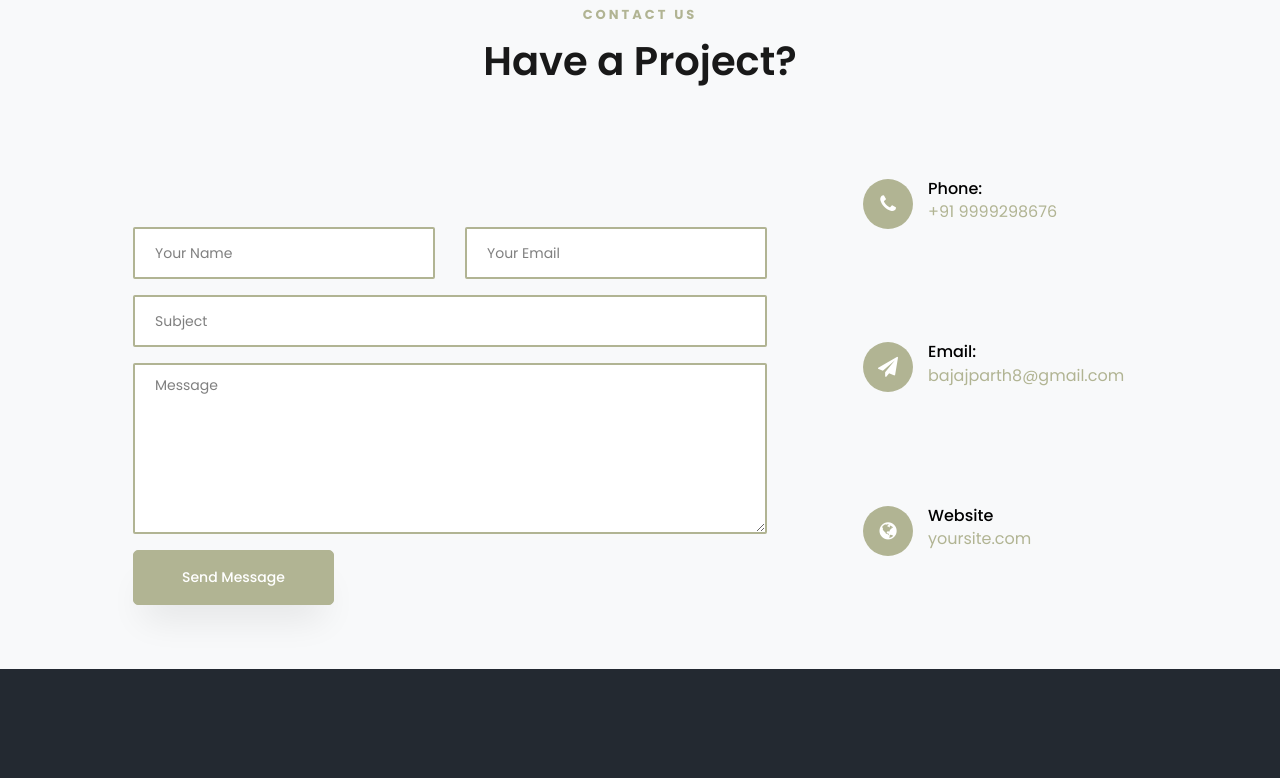
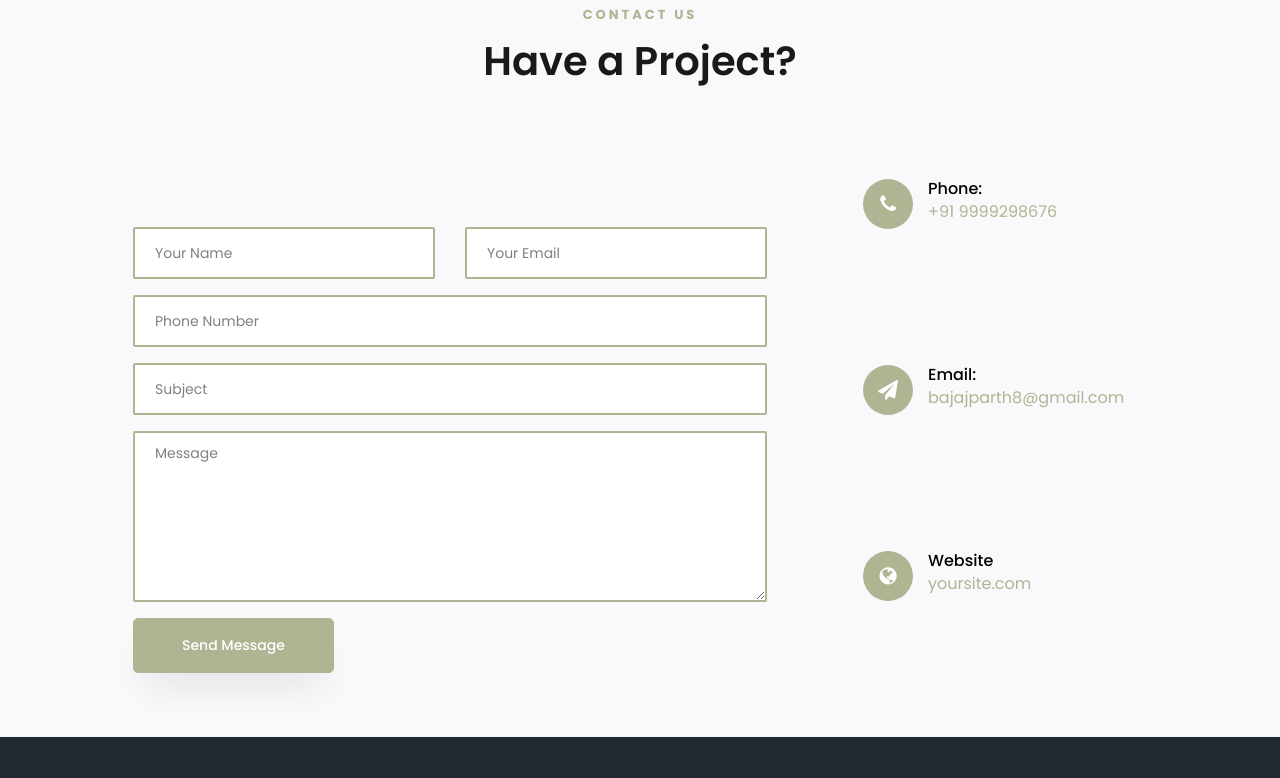
Before and after one commit to Parthbajaj/portfolio_website, a plain HTML site: page index.html in a window 1280 px wide. Shown: the part 3763-4541 px from the top of the page. Drawn offline with Linux system fonts and the light colour scheme; some packages are replaced by stand-ins of ours; no server answers; files whose address does not match are found by name.

Commit message:
Update index.html

```diff
--- a/index.html
+++ b/index.html
@@ -450,31 +450,36 @@
 
 			<div class="row block-9">
 				<div class="col-md-8">
-					<form action="#" class="bg-light p-4 p-md-5 contact-form">
+					<form method="POST" class="bg-light p-4 p-md-5 contact-form">
 						<div class="row">
 							<div class="col-md-6">
 								<div class="form-group">
-									<input type="text" class="form-control" placeholder="Your Name" required>
+									<input type="text" class="form-control" name="name" placeholder="Your Name" required>
 								</div>
 							</div>
 							<div class="col-md-6">
 								<div class="form-group">
-									<input type="text" class="form-control" placeholder="Your Email" required>
+									<input type="text" class="form-control" name="email" placeholder="Your Email" required>
 								</div>
 							</div>
 							<div class="col-md-12">
 								<div class="form-group">
-									<input type="text" class="form-control" placeholder="Subject" required>
+									<input type="tel" class="form-control" name="phone" placeholder="Phone Number" maxlength="10" required>
 								</div>
 							</div>
 							<div class="col-md-12">
 								<div class="form-group">
-									<textarea name="" id="" cols="30" rows="7" class="form-control" placeholder="Message" required></textarea>
+									<input type="text" class="form-control" name="subject" placeholder="Subject" required>
 								</div>
 							</div>
 							<div class="col-md-12">
 								<div class="form-group">
-									<input type="submit" value="Send Message" class="btn btn-primary py-3 px-5">
+									<textarea name="" id="" cols="30" rows="7" name="message" class="form-control" placeholder="Message" required></textarea>
+								</div>
+							</div>
+							<div class="col-md-12">
+								<div class="form-group">
+									<input type="submit" name="submit" value="Send Message" class="btn btn-primary py-3 px-5">
 								</div>
 							</div>
 						</div>
```
